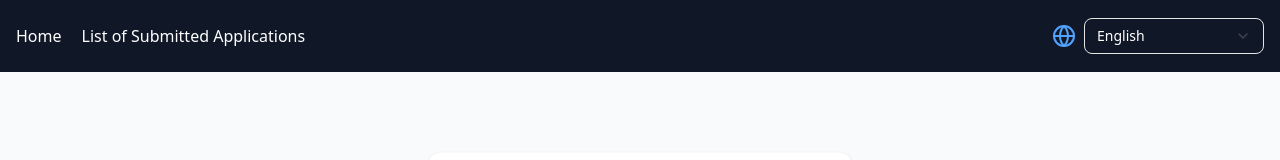
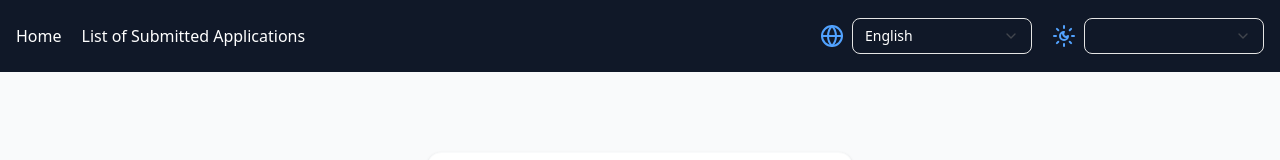
Before and after one commit to Arezoo-Mrd/smart-insurance-application, a React (Vite) app: page / in a window 1280 px wide. Shown: the top 160 px of the page. Built offline with nearby package versions, Linux system fonts and the light colour scheme; no server answers.

Commit message:
add theme switcher

```diff
--- a/src/Components/Navbar.tsx
+++ b/src/Components/Navbar.tsx
@@ -1,12 +1,13 @@
 import { useTranslation } from "react-i18next";
 import { Link } from "react-router-dom";
 import LanguageSwitcher from "./LanguageSwitcher";
+import ThemeSwitcher from "./ThemeSwitcher";
 
 const Navbar = () => {
  const { t } = useTranslation();
 
  return (
-  <nav className="flex flex-col md:flex-row justify-start md:items-center  bg-gray-900  text-white h-fit md:h-18 p-4 w-full">
+  <nav className="flex flex-col md:flex-row justify-start md:items-center  bg-gray-900  dark:bg-gray-800 text-white h-fit md:h-18 p-4 w-full">
    <ul className="w-full flex items-center gap-5">
     <li>
      <Link to="/" className="hover:text-gray-400">
@@ -20,7 +21,10 @@ const Navbar = () => {
     </li>
    </ul>
    <div className="flex justify-end p-4"></div>
-   <LanguageSwitcher />
+   <div className="flex gap-5 items-center">
+    <LanguageSwitcher />
+    <ThemeSwitcher />
+   </div>
   </nav>
  );
 };
--- /dev/null
+++ b/src/Components/ThemeSwitcher.tsx
@@ -0,0 +1,40 @@
+import { useTranslation } from "react-i18next";
+import {
+ Select,
+ SelectContent,
+ SelectItem,
+ SelectTrigger,
+ SelectValue,
+} from "./ui/select";
+import { useTheme } from "next-themes";
+import { Moon, SunMoon } from "lucide-react";
+
+const ThemeSwitcher = () => {
+ const { t, i18n } = useTranslation();
+ const { theme, setTheme } = useTheme();
+
+ return (
+  <div className=" flex items-center gap-2">
+   {theme === "dark" ? (
+    <Moon className="w-6 h-6 dark:text-blue-800 text-blue-400" />
+   ) : (
+    <SunMoon className="w-6 h-6 dark:text-blue-800 text-blue-400" />
+   )}
+   <Select
+    dir={i18n.language === "fa" ? "rtl" : "ltr"}
+    onValueChange={setTheme}
+    defaultValue={theme}
+   >
+    <SelectTrigger className="w-[180px]">
+     <SelectValue placeholder={t("nav.selectTheme")} />
+    </SelectTrigger>
+    <SelectContent>
+     <SelectItem value="dark">{t("nav.dark")}</SelectItem>
+     <SelectItem value="light">{t("nav.light")}</SelectItem>
+    </SelectContent>
+   </Select>
+  </div>
+ );
+};
+
+export default ThemeSwitcher;
--- a/src/locales/en/translation.json
+++ b/src/locales/en/translation.json
@@ -34,6 +34,9 @@
         "persian": "فارسی",
         "selectLanguage": "Select Language",
         "listOfSubmittedApplications": "List of Submitted Applications",
-        "home": "Home"
+        "home": "Home",
+        "dark": "Dark",
+        "light": "Light",
+        "selectTheme": "Select Theme"
     }
 }
--- a/src/locales/fa/translation.json
+++ b/src/locales/fa/translation.json
@@ -34,6 +34,9 @@
     "persian": "فارسی",
     "selectLanguage": "انتخاب زبان",
     "listOfSubmittedApplications": "لیست درخواست‌های ارسال شده",
-    "home": "خانه"
+    "home": "خانه",
+    "dark": "تاریک",
+    "light": "روشن",
+    "selectTheme": "انتخاب تم"
   }
 }
```
